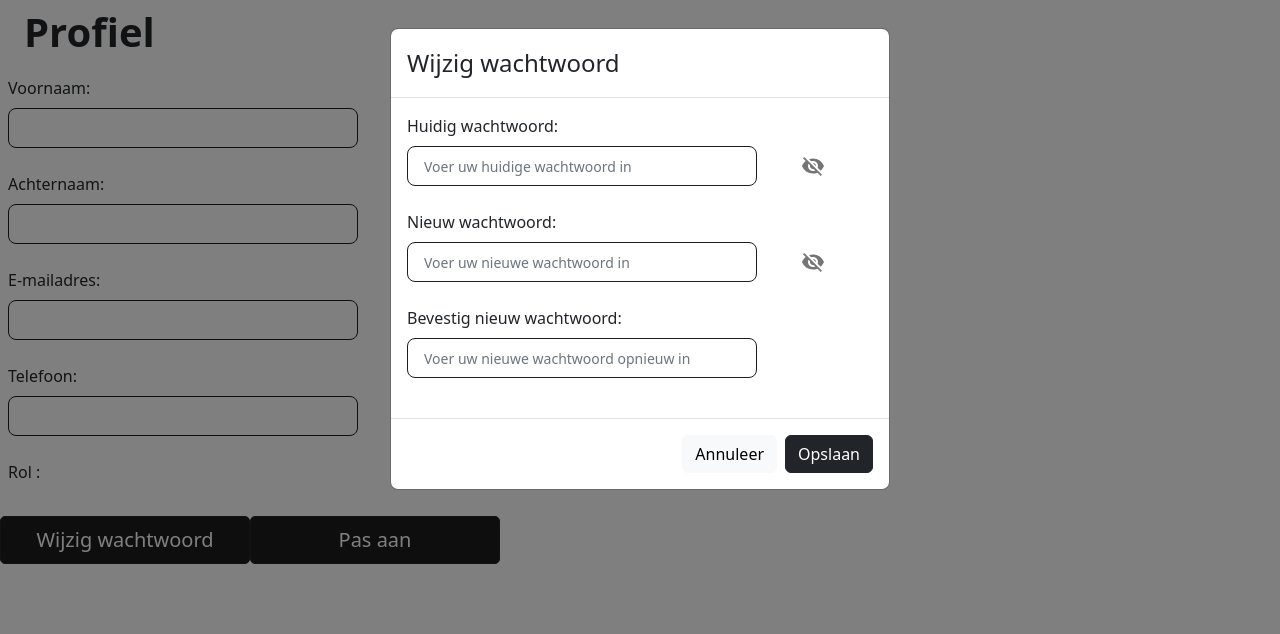
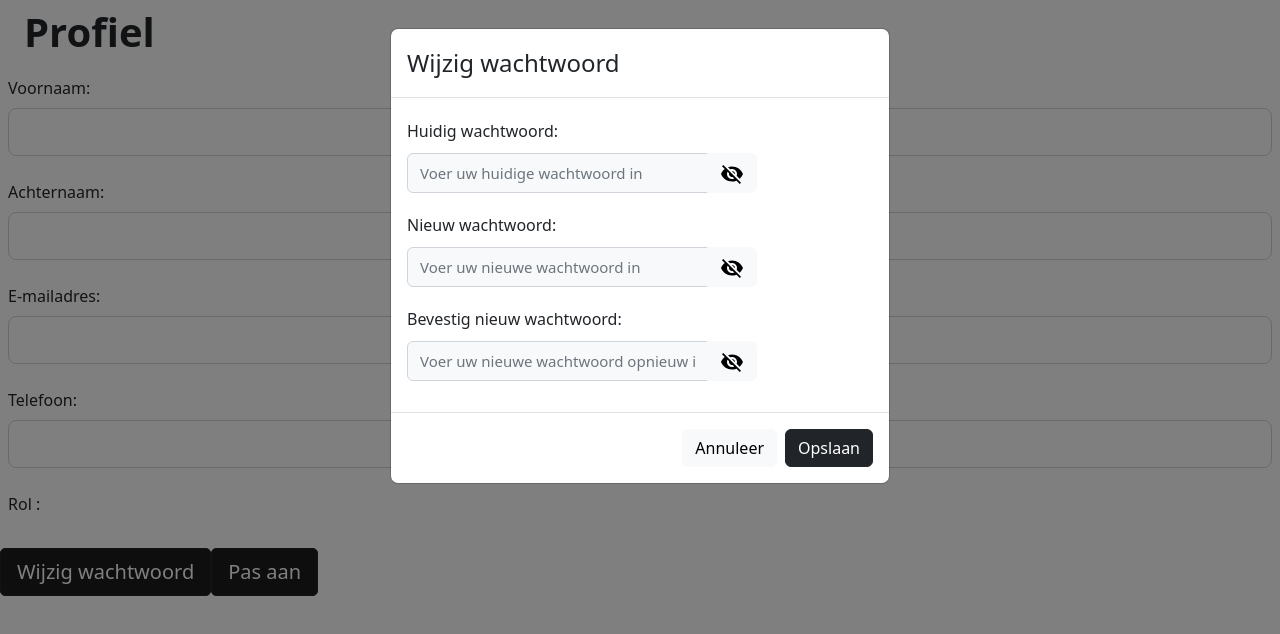
Before and after one commit to SELab-2/Dr-Trottoir-4, a Next.js app in the folder frontend/: page /user/profile in a window 1280 px wide. Both pictures are taken after a click on the button "Wijzig wachtwoord". Shown: the top 634 px of the page. Built offline with nearby package versions, Linux system fonts and the light colour scheme.

Commit message:
styling loginForm

```diff
--- a/frontend/components/password/passwordInput.tsx
+++ b/frontend/components/password/passwordInput.tsx
@@ -1,8 +1,7 @@
 import React from 'react';
-import IconButton from '@mui/material/IconButton';
+import { FormControl, InputGroup, Button } from 'react-bootstrap';
 import Visibility from '@mui/icons-material/Visibility';
 import VisibilityOff from '@mui/icons-material/VisibilityOff';
-import styles from "@/styles/Login.module.css";
 
 interface PasswordInputProps {
     value: string;
@@ -43,33 +42,25 @@ const PasswordInput: React.FC<PasswordInputProps> = ({
     };
 
     return (
-        <div className={`form-outline mb-4`}>
-            <label className="form-label">{label}</label>
-            <div style={{position: 'relative'}}>
-                <input
+        <div>
+            <label id="normal_text">{label}</label>
+            <InputGroup id="input">
+                <FormControl
+                    id="form_control"
                     type={showPassword ? 'text' : 'password'}
-                    className={`form-control form-control-lg ${styles.input}`}
                     value={value}
                     onInput={handleInput}
                     onInvalid={handleInvalid}
                     required
                     placeholder={placeholder}
-                    style={{paddingRight: '40px'}}
                 />
-                {showIconButton && (
-                    <IconButton
+                <Button
+                        variant="light"
                         onClick={handlePasswordVisibility}
-                        style={{
-                            position: 'absolute',
-                            top: '50%',
-                            right: '40px',
-                            transform: 'translateY(-50%)',
-                        }}
                     >
                         {showPassword ? <Visibility/> : <VisibilityOff/>}
-                    </IconButton>
-                )}
-            </div>
+                    </Button>
+            </InputGroup>
         </div>
     );
 };
--- a/frontend/styles/Login.module.css
+++ b/frontend/styles/Login.module.css
@@ -7,27 +7,20 @@
     border-radius: 5px;
 }
 
-.input {
-    max-width: 350px;
-    height: 40px;
-    overflow: hidden;
-    border-color: #1D1D1D;
-    font-size: 14px;
-}
 
 .input:focus {
   box-shadow: 0 0 0 0.1rem lightgray;
 }
 
 .button {
-    width: 250px;
+    max-width: 350px;
     border-radius: 5px;
     background-color: #1D1D1D;
     color: white;
 }
 
 .button:hover {
-    width: 250px;
+    max-width: 350px;
     border-radius: 5px;
     background-color: transparent;
     color: #1D1D1D;
--- a/frontend/styles/globals.css
+++ b/frontend/styles/globals.css
@@ -1,11 +1,72 @@
 /* General Styles */
 
-/* Reset default margin, padding, and border for all elements */
-* {
-    box-sizing: border-box;
-    padding: 0;
-    margin: 0;
+#title {
+    font-size: 36px;
+    font-weight: bolder;
+    padding-top: 20px;
+    padding-bottom: 20px;
 }
+
+#small_text {
+    padding-top: 5px;
+    padding-bottom: 10px;
+    font-size: 14px;
+}
+
+#normal_text {
+    padding-top: 5px;
+    padding-bottom: 5px;
+    font-size: 16px;
+}
+
+#input {
+    max-width: 350px;
+    padding-top: 5px;
+    padding-bottom: 15px;
+}
+
+#form_control, #form_control:focus {
+    height: 40px;
+    background: #f8f9fa;
+    font-size: 15px;
+    display: flex;
+    align-items: center;
+    justify-content: center;
+}
+
+#form_control:focus {
+    outline: none;
+    box-shadow: 0 0 0 0.2rem #e5f3fd;
+}
+
+#wide_button {
+    width: 100%;
+    height: 50px;
+    max-width: 350px;
+    display: flex;
+    align-items: center;
+    justify-content: center;
+    background-color: #1D1D1D;
+}
+
+#wide_button:hover {
+    width: 100%;
+    max-width: 350px;
+    background-color: transparent;
+    color: #1D1D1D;
+    transition: ease-in 0.2s;
+}
+
+#padding {
+    padding-top: 10px;
+    padding-bottom: 10px;
+}
+
+#link {
+
+    text-decoration: underline;
+}
+
 /*
 !* Define font and font size for the whole document *!
 body {
```
Also changed, not shown: frontend/components/loginForm.tsx (+33 -33 lines).
